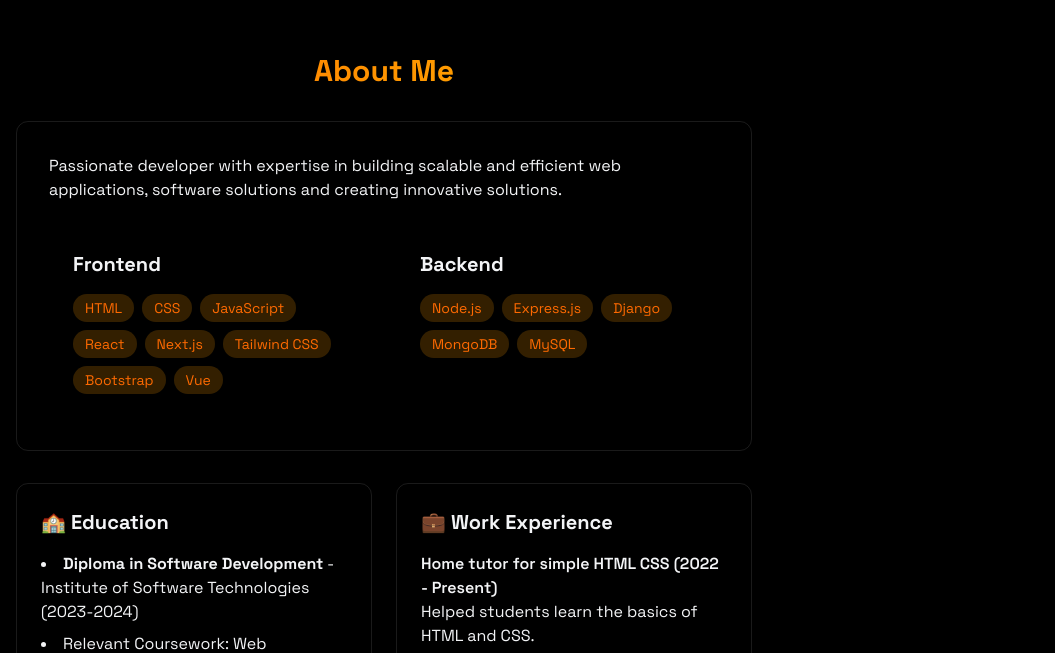
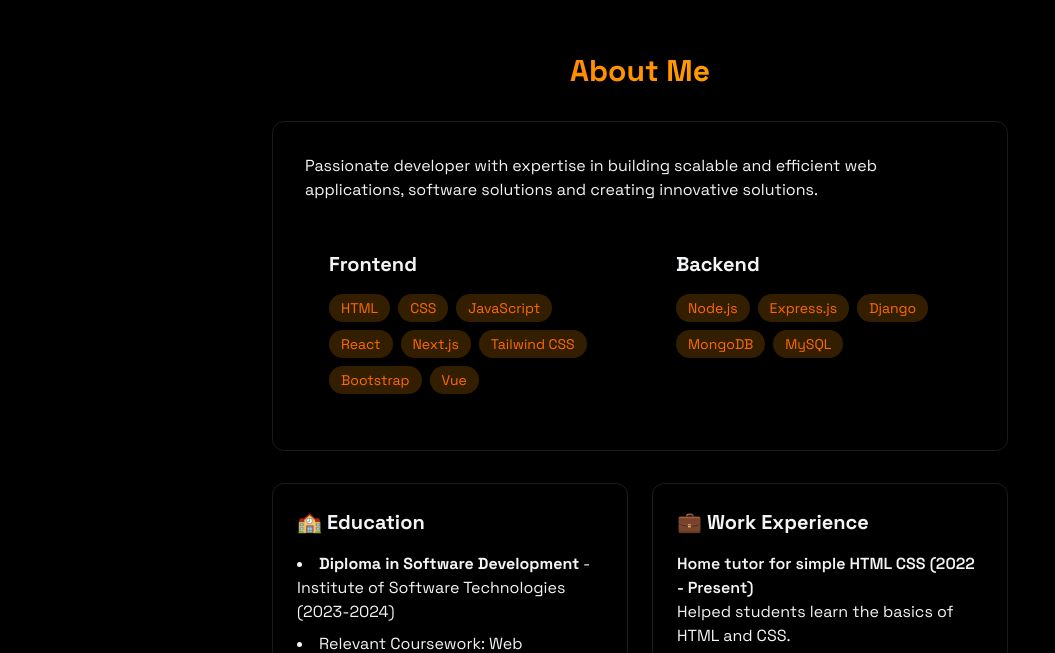
Before and after one commit to rayynaldgitau/RaynaldDev_portfolio, a React (Vite) app: page / in a window 1280 px wide. Shown: the part 827-1480 px from the top of the page, without its empty margins (0-1055 px from the left). Built offline with nearby package versions, Linux system fonts and the light colour scheme.

Commit message:
minor changes to the logo

```diff
--- a/src/components/sections/About.jsx
+++ b/src/components/sections/About.jsx
@@ -20,7 +20,7 @@
           "MySQL",
      ];
 
-     return <section id="about" className="min-h-screen flex items-center justify-centre py-20"
+     return <section id="about" className="min-h-screen flex items-center justify-center py-20"
      >
           <RevealOnScroll>
 
```
